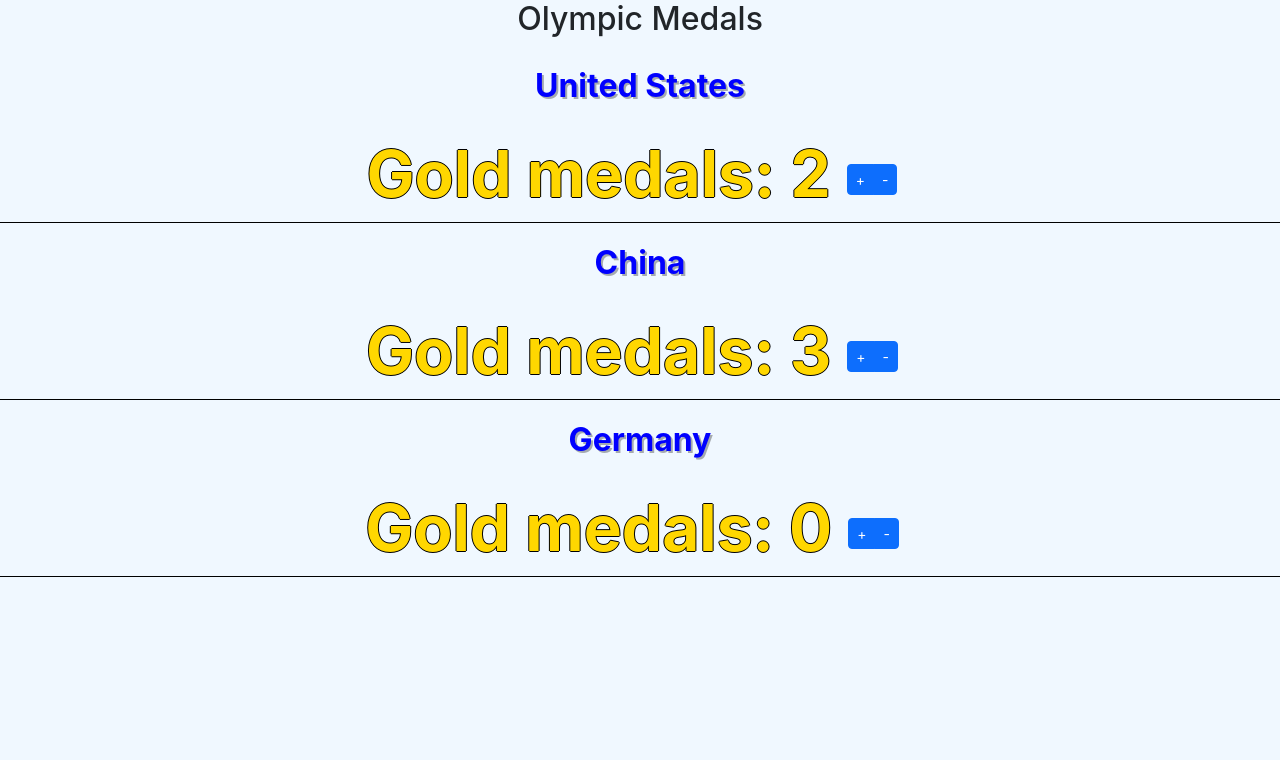
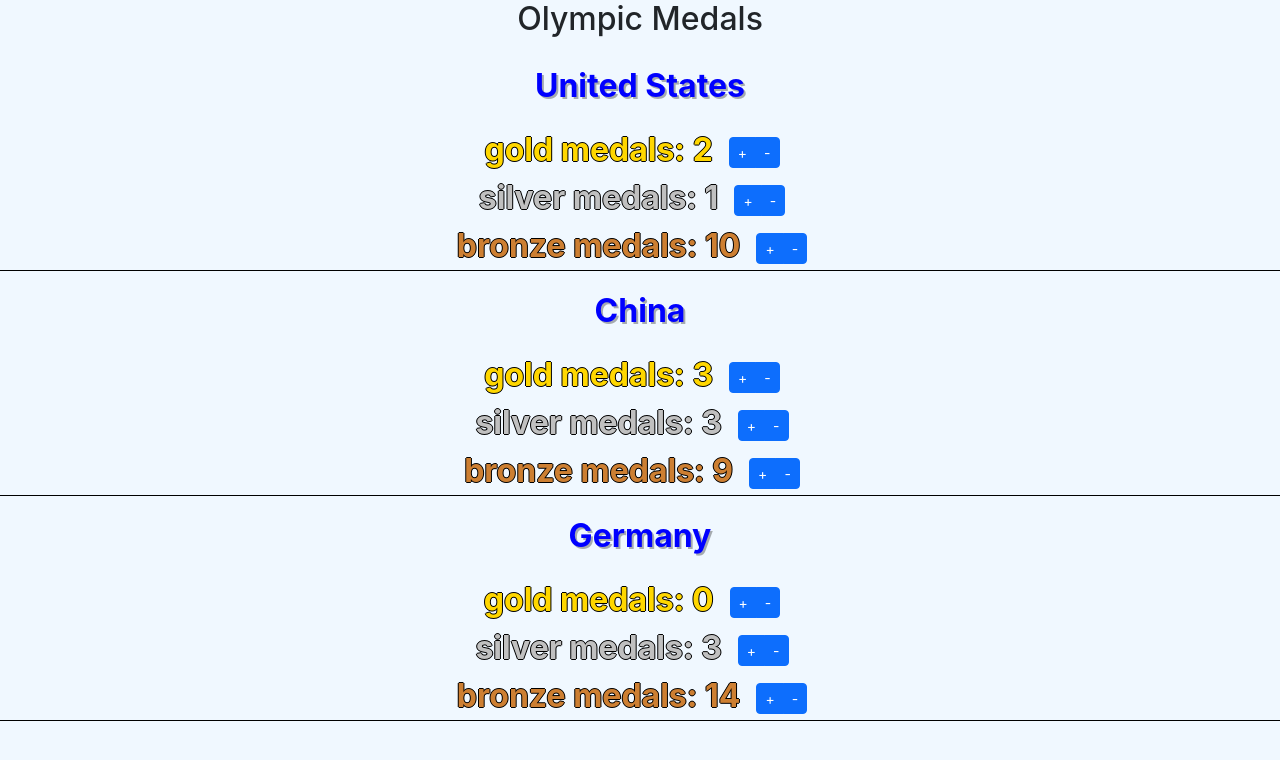
Before and after one commit to kbauer17/bauer-react-country-app, a React (Create React App) app: page / in a window 1280 px wide. Shown: the top 760 px of the page. Built offline with nearby package versions, Linux system fonts and the light colour scheme.

Commit message:
[2.06] Display Gold, Silver and Bronze for all countries

```diff
--- a/src/App.css
+++ b/src/App.css
@@ -24,6 +24,28 @@
     0 -1px black;
 }
 
+.silver {
+  color: silver;
+  font-size: 2em;
+  font-weight: bold;
+  text-shadow:
+    -1px 0 black,
+    0 1px black,
+    1px 0 black,
+    0 -1px black;
+}
+
+.bronze {
+  color: #cd7f32;
+  font-size: 2em;
+  font-weight: bold;
+  text-shadow:
+    -1px 0 black,
+    0 1px black,
+    1px 0 black,
+    0 -1px black;
+}
+
 .container-fluid {
   border-bottom: 1px solid black;
 }
--- a/src/App.js
+++ b/src/App.js
@@ -8,9 +8,9 @@ import Country from './components/Country';
 class App extends Component {
   state = {
     countriesImmutable: [
-      { id: 1, name: 'United States', gold: 2, },
-      { id: 2, name: 'China', gold: 3 },
-      { id: 3, name: 'Germany', gold: 0 },
+      { id: 1, name: 'United States', gold: 2, silver: 1, bronze: 10 },
+      { id: 2, name: 'China', gold: 3, silver: 3, bronze: 9 },
+      { id: 3, name: 'Germany', gold: 0, silver: 3, bronze:14 },
     ]
   }
 
--- a/src/components/Country.jsx
+++ b/src/components/Country.jsx
@@ -6,19 +6,22 @@ class Country extends Component {
 
     render(){
         const {onIncrement, onDecrement, country} = this.props;
+        const medalTypes = [{type: 'gold'}, {type: 'silver'}, {type: 'bronze'}];
+        console.log(medalTypes);
         return (
             <div className='container-fluid'>
                 <div className='name py-3'> { country.name } </div>
-                <div className='gold'> {Medal(onDecrement,onIncrement, country)} </div>
+                {/* <div className='gold'> {Medal(onDecrement,onIncrement, country)} </div> */}
+                {medalTypes.map( (e)=>{
+                    console.log(e.type);
+                    return (
+
+                        <Medal onDecrement onIncrement country={country} type={e.type}/>
+                    )
+                } )}
 
 
 
-                {/* <div className='gold'> Gold medals:  { country.gold }
-                    <div className='btn-group px-3' role='group'>
-                        <button type='button' onClick={ () => onIncrement(country.id) } className='btn btn-primary btn-sm'> + </button>
-                        <button type='button' onClick={ () => onDecrement(country.id) } className='btn btn-primary btn-sm'> - </button>
-                    </div>
-                </div> */}
             </div>
 
         )
--- a/src/components/Medal.jsx
+++ b/src/components/Medal.jsx
@@ -1,18 +1,20 @@
-import React from "react";
+import React, { Component } from 'react';
 
-function Medal( removeMedal,addMedal,country ) {
-
+class Medal extends Component {
+    render(){
+        const {onDecrement, onIncrement, country, type} = this.props;
 
 
         return (
-            <div className='gold'> Gold medals:  { country.gold }
+            <div className={type}> {type} medals:  { country[type] }
             <div className='btn-group px-3' role='group'>
-                <button type='button' onClick={ () => addMedal(country.id) } className='btn btn-primary btn-sm'> + </button>
-                <button type='button' onClick={ () => removeMedal(country.id) } className='btn btn-primary btn-sm'> - </button>
+                <button type='button' onClick={ () => onIncrement(country.id) } className='btn btn-primary btn-sm'> + </button>
+                <button type='button' onClick={ () => onDecrement(country.id) } className='btn btn-primary btn-sm'> - </button>
             </div>
         </div>
         )
 
+    }
 
 }
 
```
